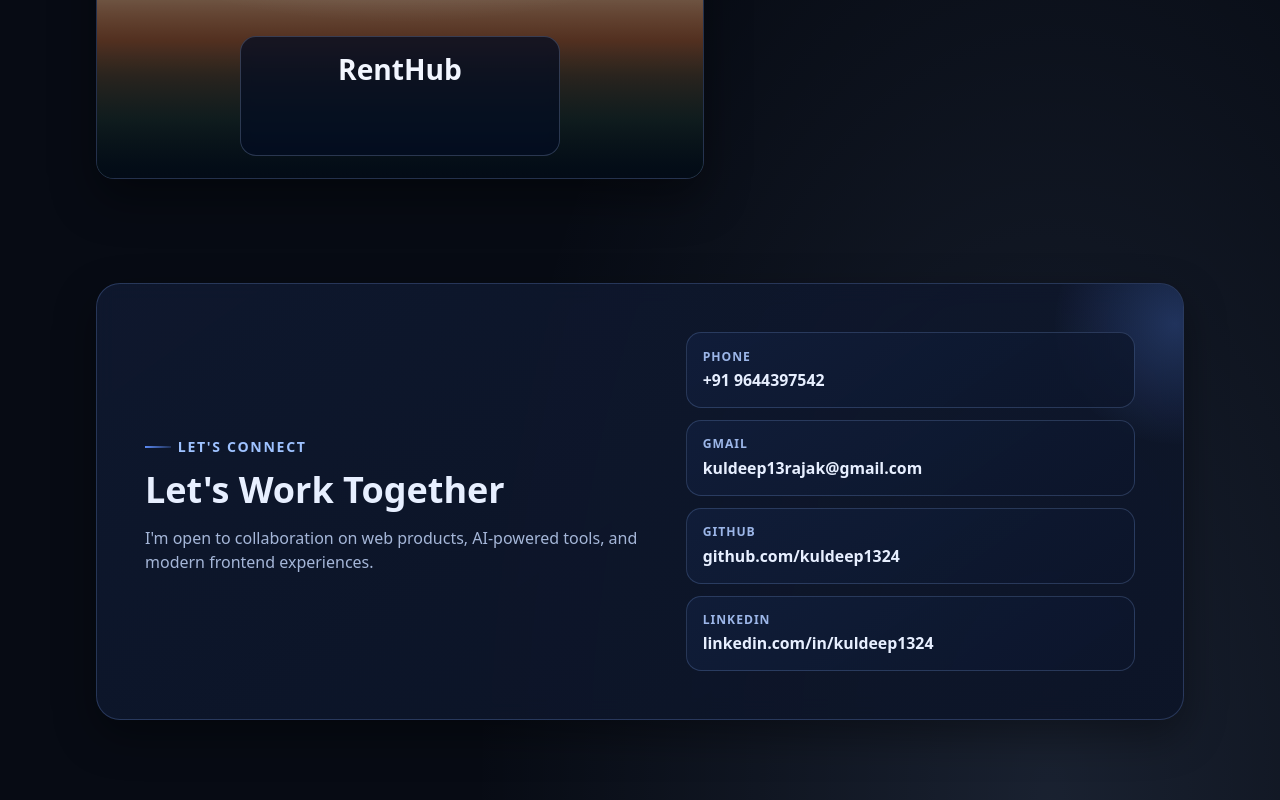
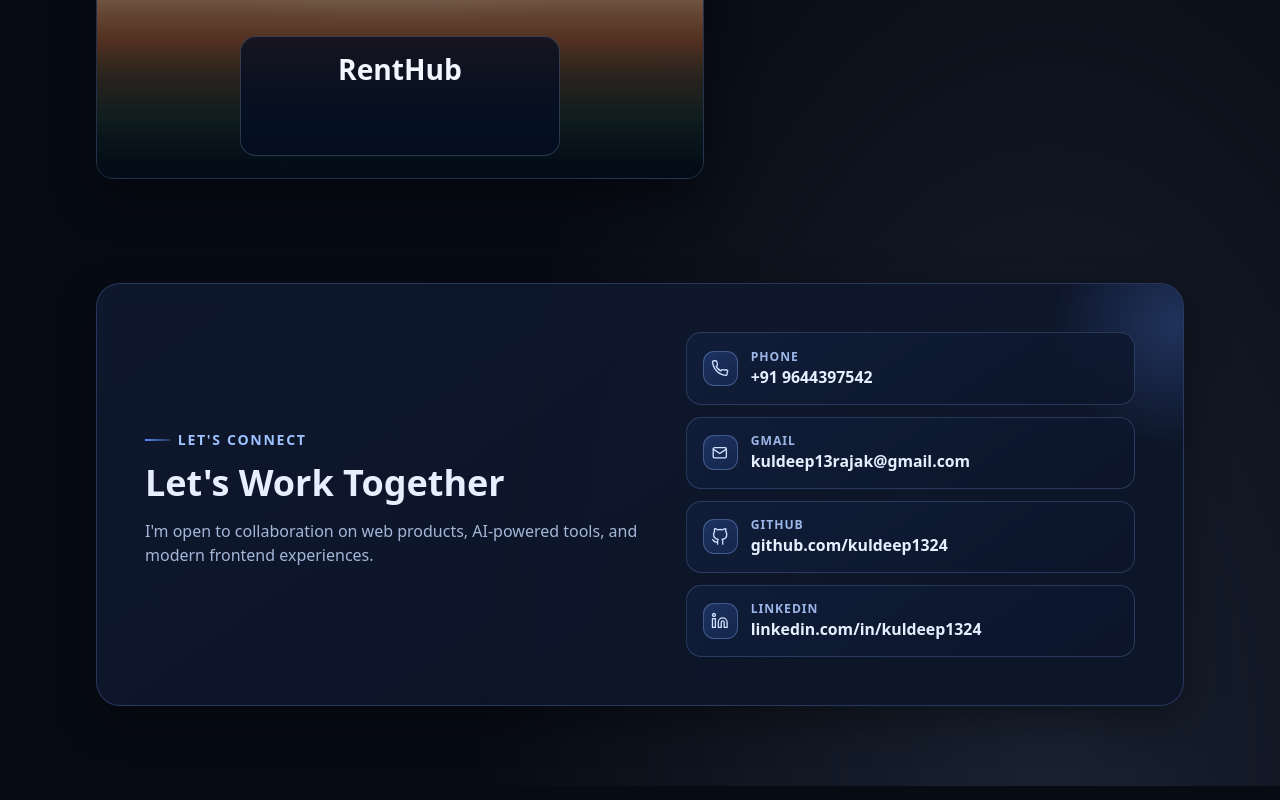
Before and after one commit to kuldeep1324/my-portfolio, a Next.js app: page / in a window 1280 px wide. Shown: the part 2402-3202 px from the top of the page. Built offline with nearby package versions, Linux system fonts and the light colour scheme.

Commit message:
Enhance contact section with improved layout and icons for better accessibility

```diff
--- a/app/globals.css
+++ b/app/globals.css
@@ -383,8 +383,8 @@ body {
 
 .contact-item {
   display: flex;
-  flex-direction: column;
-  gap: 0.22rem;
+  align-items: center;
+  gap: 0.8rem;
   border-radius: 0.95rem;
   border: 1px solid rgba(137, 172, 242, 0.22);
   background: linear-gradient(145deg, rgba(17, 31, 61, 0.82), rgba(13, 22, 43, 0.86));
@@ -400,6 +400,7 @@ body {
 }
 
 .contact-label {
+  display: block;
   color: #9cb6e8;
   font-size: 0.76rem;
   font-weight: 700;
@@ -408,10 +409,29 @@ body {
 }
 
 .contact-value {
+  display: block;
   color: #e7efff;
   font-size: 0.99rem;
   font-weight: 600;
   word-break: break-word;
+}
+
+.contact-icon {
+  display: inline-flex;
+  width: 2.2rem;
+  height: 2.2rem;
+  flex: 0 0 2.2rem;
+  align-items: center;
+  justify-content: center;
+  border-radius: 0.7rem;
+  border: 1px solid rgba(154, 188, 255, 0.32);
+  background: linear-gradient(145deg, rgba(46, 80, 149, 0.45), rgba(28, 53, 104, 0.4));
+  color: #cfe2ff;
+}
+
+.contact-icon svg {
+  width: 1.1rem;
+  height: 1.1rem;
 }
 
 @media (min-width: 768px) {
--- a/app/page.tsx
+++ b/app/page.tsx
@@ -161,13 +161,28 @@ export default function Home() {
 
             <div className="contact-list" role="list" aria-label="Contact links">
               <a href="tel:+919644397542" className="contact-item" role="listitem">
+                <span className="contact-icon" aria-hidden="true">
+                  <svg viewBox="0 0 24 24" fill="none" stroke="currentColor" strokeWidth="1.8" strokeLinecap="round" strokeLinejoin="round">
+                    <path d="M22 16.92v2a2 2 0 0 1-2.18 2 19.8 19.8 0 0 1-8.63-3.07 19.5 19.5 0 0 1-6-6A19.8 19.8 0 0 1 2.12 3.2 2 2 0 0 1 4.1 1h2a2 2 0 0 1 2 1.72c.12.9.33 1.8.62 2.66a2 2 0 0 1-.45 2.11L7.1 8.66a16 16 0 0 0 6.24 6.24l1.17-1.17a2 2 0 0 1 2.11-.45c.86.29 1.76.5 2.66.62A2 2 0 0 1 22 16.92z" />
+                  </svg>
+                </span>
+                <span>
                   <span className="contact-label">Phone</span>
                   <span className="contact-value">+91 9644397542</span>
+                </span>
               </a>
 
               <a href="mailto:kuldeep13rajak@gmail.com" className="contact-item" role="listitem">
+                <span className="contact-icon" aria-hidden="true">
+                  <svg viewBox="0 0 24 24" fill="none" stroke="currentColor" strokeWidth="1.8" strokeLinecap="round" strokeLinejoin="round">
+                    <rect x="3" y="5" width="18" height="14" rx="2" />
+                    <path d="m3 7 9 6 9-6" />
+                  </svg>
+                </span>
+                <span>
                   <span className="contact-label">Gmail</span>
                   <span className="contact-value">kuldeep13rajak@gmail.com</span>
+                </span>
               </a>
 
               <a
@@ -177,8 +192,15 @@ export default function Home() {
                 className="contact-item"
                 role="listitem"
               >
+                <span className="contact-icon" aria-hidden="true">
+                  <svg viewBox="0 0 24 24" fill="none" stroke="currentColor" strokeWidth="1.8" strokeLinecap="round" strokeLinejoin="round">
+                    <path d="M9 19c-5 1.5-5-2.5-7-3m14 6v-3.87a3.37 3.37 0 0 0-.94-2.61c3.14-.35 6.44-1.54 6.44-7A5.44 5.44 0 0 0 20 4.77 5.07 5.07 0 0 0 19.91 1S18.73.65 16 2.48a13.38 13.38 0 0 0-7 0C6.27.65 5.09 1 5.09 1A5.07 5.07 0 0 0 5 4.77a5.44 5.44 0 0 0-1.5 3.78c0 5.42 3.3 6.61 6.44 7A3.37 3.37 0 0 0 9 18.13V22" />
+                  </svg>
+                </span>
+                <span>
                   <span className="contact-label">GitHub</span>
                   <span className="contact-value">github.com/kuldeep1324</span>
+                </span>
               </a>
 
               <a
@@ -188,8 +210,17 @@ export default function Home() {
                 className="contact-item"
                 role="listitem"
               >
+                <span className="contact-icon" aria-hidden="true">
+                  <svg viewBox="0 0 24 24" fill="none" stroke="currentColor" strokeWidth="1.8" strokeLinecap="round" strokeLinejoin="round">
+                    <path d="M16 8a6 6 0 0 1 6 6v7h-4v-7a2 2 0 0 0-2-2 2 2 0 0 0-2 2v7h-4v-7a6 6 0 0 1 6-6z" />
+                    <rect x="2" y="9" width="4" height="12" />
+                    <circle cx="4" cy="4" r="2" />
+                  </svg>
+                </span>
+                <span>
                   <span className="contact-label">LinkedIn</span>
                   <span className="contact-value">linkedin.com/in/kuldeep1324</span>
+                </span>
               </a>
             </div>
           </div>
```
Lines whose indentation alone changed are shown as unchanged.
